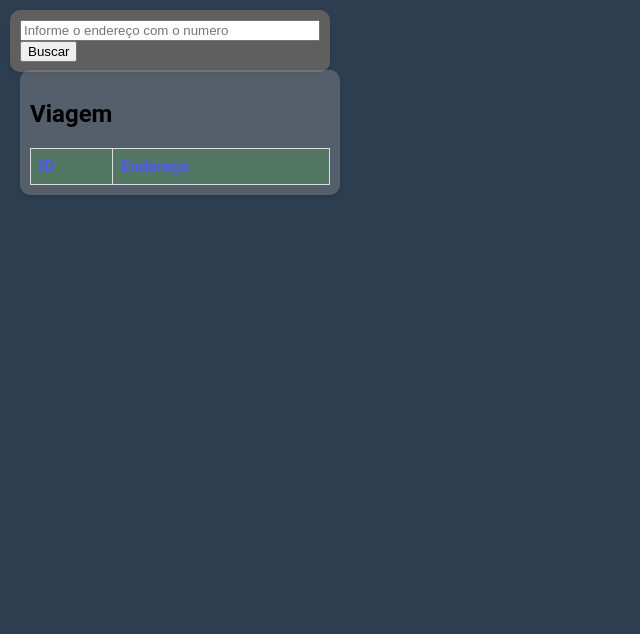
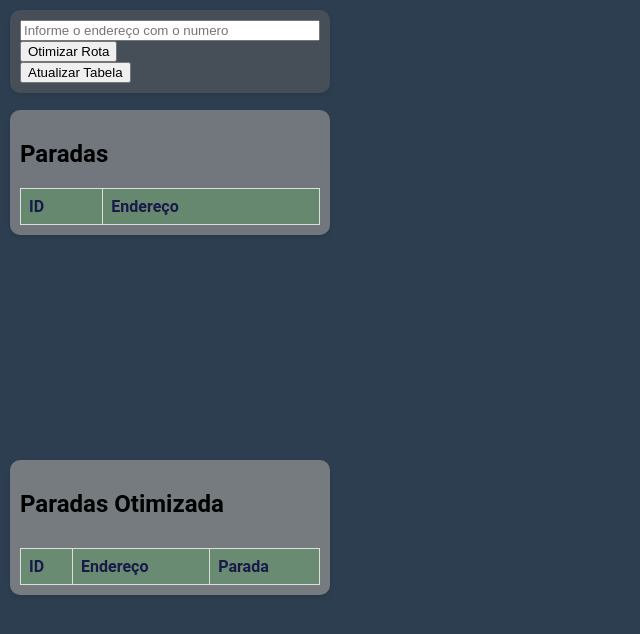
Before and after one commit to DaviRodrigues80/RoteirizadorGet, a Django app: page /adicionar/ in a window 1280 px wide. Shown: the top 634 px of the page, without its empty margins (0-640 px from the left). Run offline with Django 5.2, Linux system fonts and the light colour scheme; lists and menus that the app fills with data are empty; some libraries are stand-ins or nearby versions.

Commit message:
versão v1.0 - tabale de paradas e paradas otimizadas corrigidas

```diff
--- a/roteirizacao_app/static/script.js
+++ b/roteirizacao_app/static/script.js
@@ -84,7 +84,7 @@ function adicionarMarcador(localizacao, endereco) {
             map: mapa,
             title: endereco,
             animation: google.maps.Animation.DROP,
-            label: numeroMarcador.toString(), // Adiciona a numeração ao marcador
+            label: (marcadores.length + 1).toString(), // Adiciona a numeração ao marcador
         });
 
         marker.setAnimation(google.maps.Animation.DROP);
@@ -185,4 +185,123 @@ async function obterSugestoesEndereco(input) {
     });
 }
 
-// Restante do seu código...
+// Adicione a função calcularRota ao escopo global
+window.calcularRota = function () {
+    var directionsService = new google.maps.DirectionsService();
+
+    // Criar array de waypoints a partir dos marcadores
+    var waypoints = marcadores.map(function (marcador) {
+        return {
+            location: marcador.position,
+            stopover: true
+        };
+    });
+
+    var request = {
+        origin: marcadores[0].position,
+        destination: marcadores[marcadores.length - 1].position,
+        waypoints: waypoints,
+        optimizeWaypoints: true,
+        travelMode: google.maps.TravelMode.DRIVING
+    };
+
+    directionsService.route(request, function (result, status) {
+        if (status == google.maps.DirectionsStatus.OK) {
+            var directionsRenderer = new google.maps.DirectionsRenderer({
+                map: mapa,
+                directions: result
+            });
+
+            // Atualizar a tabela com a sequência otimizada
+            atualizarTabelaSequencia(result);
+
+            // Adicionar os endereços otimizados à nova tabela
+            // adicionarEnderecosOtimizados(result);
+
+            // Exemplo de uso
+            var valoresTabelaEnderecos = obterValoresTabelaEnderecos();
+            console.log(valoresTabelaEnderecos);
+
+        } else {
+            alert('Não foi possível calcular a rota: ' + status);
+        }
+    });
+};
+
+function adicionarEnderecosOtimizados(directionsResult) {
+    var ordemOtimizada = directionsResult.routes[0].waypoint_order;
+    var tabelaOtimizada = document.getElementById('tabela-enderecos-otimizada');
+
+    for (var i = 0; i < ordemOtimizada.length; i++) {
+        var index = ordemOtimizada[i];
+        var endereco = marcadores[index].title;
+        var idEndereco = marcadores[index].id;
+
+        // Adicionar entrada à tabela otimizada
+        adicionarEntradaTabelaOtimizada(i + 1, endereco);
+    }
+}
+
+function adicionarEntradaTabelaOtimizada(numero, endereco) {
+    var tabelaOtimizada = document.getElementById('tabela-enderecos-otimizada');
+    var novaLinha = tabelaOtimizada.insertRow(-1);
+    var celulaNumero = novaLinha.insertCell(0);
+    var celulaEndereco = novaLinha.insertCell(1);
+    var celulaSequencia = novaLinha.insertCell(2);
+
+    celulaNumero.innerHTML = numero;
+    celulaEndereco.innerHTML = endereco;
+    celulaSequencia.innerHTML = numero; // Sequência começa em 1
+
+    // Adicionar o ID do endereço como um atributo personalizado da linha
+    // novaLinha.setAttribute('data-id-endereco', idEndereco);
+}
+
+
+
+function atualizarTabelaSequencia(directionsResult) {
+    // Verificar se a resposta possui rotas e se há uma ordem otimizada de waypoints
+    if (directionsResult.routes && directionsResult.routes.length > 0 && directionsResult.routes[0].waypoint_order) {
+        var ordemOtimizada = directionsResult.routes[0].waypoint_order;
+
+        // Obter os valores da tabela de endereços
+        var valoresTabelaEnderecos = obterValoresTabelaEnderecos();
+
+
+
+        // Atualizar a tabela com a sequência otimizada
+        var tabelaEnderecosOtimizada = document.getElementById('tabela-enderecos-otimizada');
+        for (var i = 0; i < ordemOtimizada.length; i++) {
+            var index = ordemOtimizada[i];
+            var row = tabelaEnderecosOtimizada.insertRow(-1);
+            var cellIdEndereco = row.insertCell(0);
+            var cellEndereco = row.insertCell(1);
+            var cellSequencia = row.insertCell(2);
+
+            cellIdEndereco.innerHTML = valoresTabelaEnderecos[index].idEndereco;
+            cellEndereco.innerHTML = valoresTabelaEnderecos[index].endereco;
+            cellSequencia.innerHTML = i + 1; // Sequência começa em 1
+        }
+    } else {
+        console.error('Não foi possível obter a ordem otimizada dos waypoints na resposta da API.');
+        return;
+    }
+}
+
+function obterValoresTabelaEnderecos() {
+    var tabelaEnderecos = document.getElementById('tabela-enderecos');
+    var valores = [];
+
+    for (var i = 1; i < tabelaEnderecos.rows.length; i++) {
+        var row = tabelaEnderecos.rows[i];
+        var idEndereco = row.cells[0].innerHTML;
+        var endereco = row.cells[1].innerHTML;
+
+        valores.push({
+            idEndereco: idEndereco,
+            endereco: endereco
+        });
+    }
+
+    return valores;
+}
--- a/roteirizacao_app/static/style.css
+++ b/roteirizacao_app/static/style.css
@@ -13,7 +13,7 @@ body {
 table {
     width: 100%;
     border-collapse: collapse;
-    margin-top: 10px;
+    margin-top: 30px;
 }
 
 a {
@@ -37,7 +37,7 @@ a:hover {
     top: 10px;
     left: 10px;
     z-index: 1;
-    background-color: rgb(95, 95, 96);
+    background-color: rgba(95, 95, 96, 0.523);
     padding: 10px;
     border-radius: 10px;
     box-shadow: 0 2px 4px rgba(0, 0, 0, 0.1);
@@ -46,9 +46,9 @@ a:hover {
 #tabela-dinamica {
     position: absolute;
     top: 50px;
-    left: 10px; /* Ajuste a posição à esquerda conforme necessário */
+    left: 0px; /* Ajuste a posição à esquerda conforme necessário */
     z-index: 1;
-    background-color: rgba(141, 142, 143, 0.418);
+    background-color: rgba(141, 142, 143, 0.712);
     padding: 10px;
     border-radius: 10px;
     box-shadow: 0 2px 4px rgba(0, 0, 0, 0.1);
@@ -56,7 +56,23 @@ a:hover {
     overflow-y: auto;
     overflow-x: auto; /* Adiciona uma barra de rolagem horizontal quando necessário */
     width: calc(100% - 20px); /* Leva em consideração o padding de 10px em cada lado */
-    margin-top: 10px;
+    margin-top: 50px;
+}
+
+#tabela-otimizada {
+    position: absolute;
+    top: 50px;
+    left: 0px; /* Ajuste a posição à esquerda conforme necessário */
+    z-index: 1;
+    background-color: rgba(141, 142, 143, 0.759);
+    padding: 10px;
+    border-radius: 10px;
+    box-shadow: 0 2px 4px rgba(0, 0, 0, 0.1);
+    max-height: 300px;
+    overflow-y: auto;
+    overflow-x: auto; /* Adiciona uma barra de rolagem horizontal quando necessário */
+    width: calc(100% - 20px); /* Leva em consideração o padding de 10px em cada lado */
+    margin-top: 400px;
 }
 
 #tabela-enderecos {
@@ -72,9 +88,21 @@ a:hover {
     color: #090382;
 }
 
+#tabela-otimizada th, #tabela-otimizada td {
+    border: 1px solid #ddd;
+    padding: 8px;
+    text-align: left;
+    color: #090382;
+}
+
 #tabela-enderecos th {
     background-color: #4caf4f4d;
-    color: rgb(83, 85, 253);
+    color: rgb(25, 26, 74);
+}
+
+#tabela-otimizada th {
+    background-color: #4caf4f4d;
+    color: rgb(25, 26, 74);
 }
 
 .input-group {
--- a/roteirizacao_app/templates/roteirizacao_app/adicionar_enderecos.html
+++ b/roteirizacao_app/templates/roteirizacao_app/adicionar_enderecos.html
@@ -16,19 +16,36 @@
             {% csrf_token %}
             <div class="input-group">
                 <input type="text" id="id_endereco" name="endereco" placeholder="Informe o endereço com o numero" required>
-                <button type="button" onclick="buscarEndereco()">Buscar</button>
+                <button type="button" onclick="calcularRota()">Otimizar Rota</button>
+                <button type="button" onclick="atualizarTabelaSequencia()">Atualizar Tabela</button>
                 <div id="tabela-dinamica">
-                    <h2>Viagem</h2>
+                    <h2>Paradas</h2>
                     <table border="1" id="tabela-enderecos">
                         <tr>
                             <th>ID</th>
                             <th>Endereço</th>
+
                         </tr>
+
                     </table>
+
                 </div>
 
             </div>
         </form>
+
+        <!-- Adicione uma nova div para a tabela de endereços otimizados -->
+        <div id="tabela-otimizada" class="tabela-dinamica">
+            <h2>Paradas Otimizada</h2>
+            <table border="1" id="tabela-enderecos-otimizada">
+                <tr>
+                    <th>ID</th>
+                    <th>Endereço</th>
+                    <th>Parada</th>
+
+                </tr>
+            </table>
+        </div>
     </div>
 
     <script src="{% static 'script.js' %}"></script>
```
